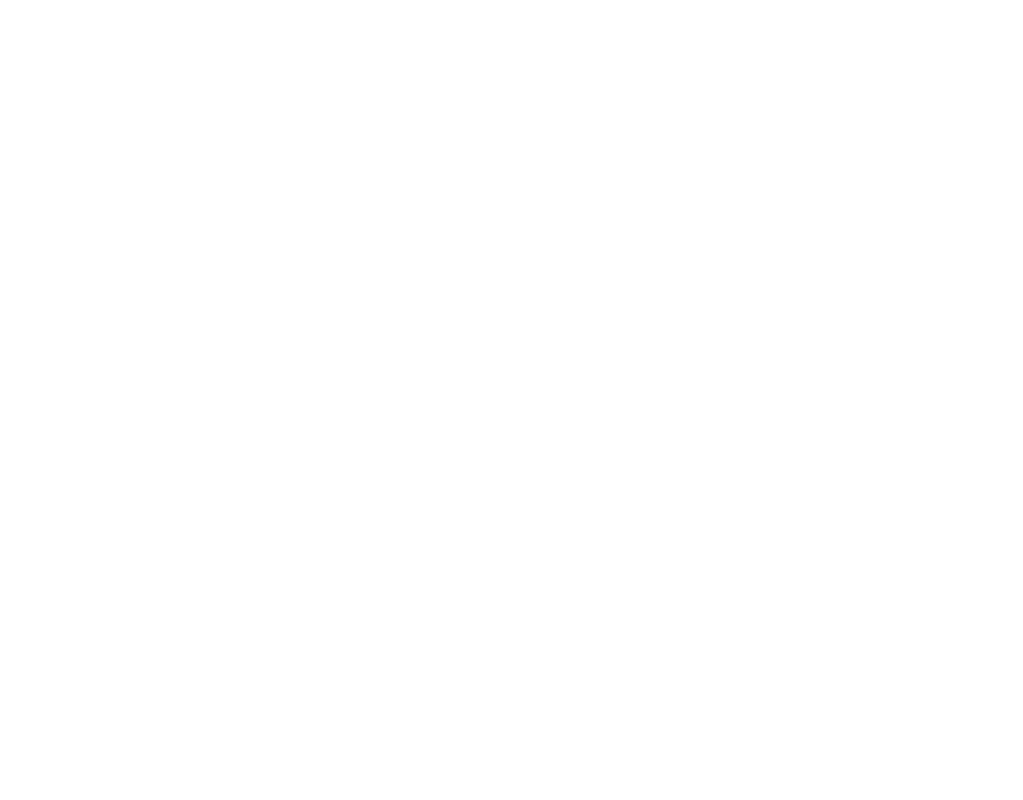
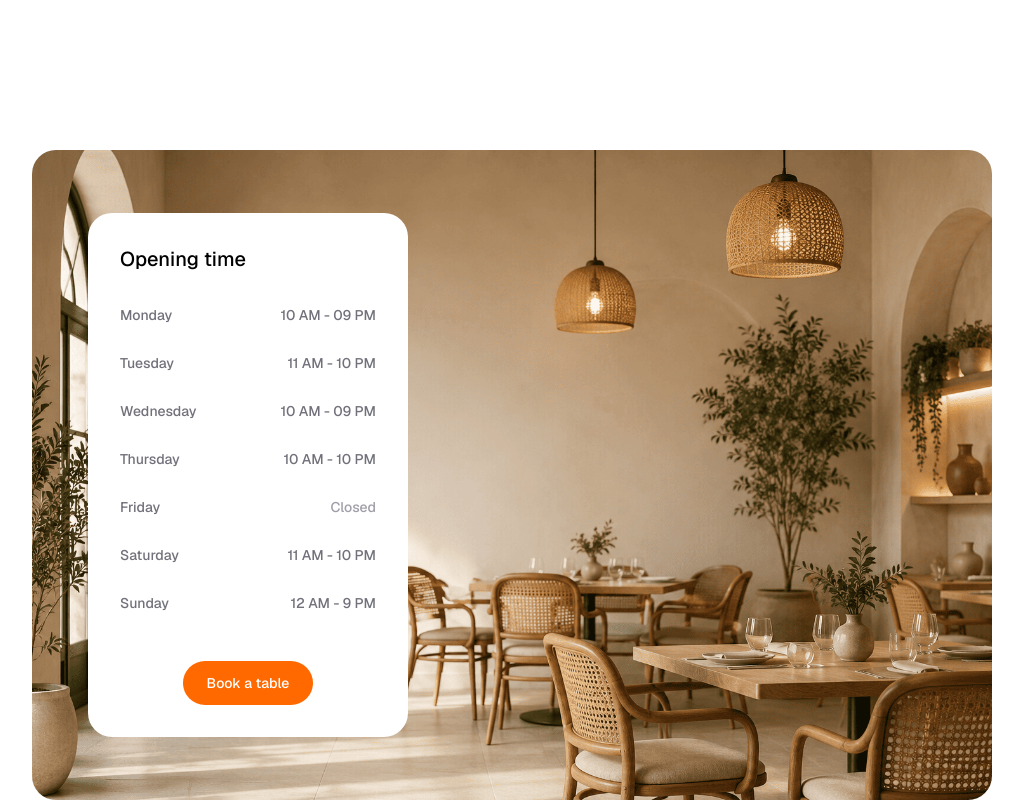
Before and after one commit to syedumaircodes/resto-landing-page, a React (Vite) app: page / in a window 1280 px wide. Shown: the part 3887-4687 px from the top of the page, without its empty margins (128-1151 px from the left). Before the commit the page ends 3861 px from the top, so only its background shows below. Built offline with nearby package versions, Linux system fonts and the light colour scheme.

Commit message:
timing-section added

```diff
--- a/src/App.jsx
+++ b/src/App.jsx
@@ -5,6 +5,7 @@
 import FeaturesSection from "./sections/features-section";
 import HeroSection from "./sections/hero-section";
 import StatsSection from "./sections/stats-section";
+import TimmingSection from "./sections/timming-section";
 
 const App = () => {
   return (
@@ -16,6 +17,7 @@
       <DishesSection />
       <FeaturesSection />
       <BookingSection />
+      <TimmingSection />
     </>
   );
 };
--- a/src/sections/booking-section.jsx
+++ b/src/sections/booking-section.jsx
@@ -49,7 +49,7 @@
               <span className="text-orange-500 font-medium text-lg shrink-0">
                 {item.number}
               </span>
-              <div clssName="flex flex-col">
+              <div className="flex flex-col">
                 <h3 className="text-xl mb-5">{item.title}</h3>
                 <p className="text-zinc-600">{item.description}</p>
               </div>
--- /dev/null
+++ b/src/sections/timming-section.jsx
@@ -0,0 +1,45 @@
+import AnimationProvider from "../components/animation-provider";
+import { timingData } from "../data/data";
+const TimmingSection = () => {
+  return (
+    <section id="timming" className="px-auto mt-44">
+      <AnimationProvider
+        scale={0.8}
+        y={8}
+        className="w-full max-w-5xl h-162.5 rounded-3xl bg-cover bg-center flex items-center justify-center md:justify-start px-6 md:px-14 overflow-hidden mx-auto bg-[url('/assets/restro-timing.png')]"
+      >
+        <div className="bg-white rounded-3xl p-8 w-full max-w-xs">
+          <AnimationProvider delay="0.3">
+            <h3 className="text-xl mb-8 font-medium">Opening time</h3>
+          </AnimationProvider>
+          <div className="space-y-7">
+            {timingData.map((item, index) => (
+              <AnimationProvider
+                key={index}
+                delay={index * 0.15}
+                className="flex justify-between items-center"
+              >
+                <span className="font-medium text-zinc-500">{item.day}</span>
+                <span
+                  className={`font-medium ${item.hours === "Closed" ? "text-zinc-400" : "text-zinc-500"}`}
+                >
+                  {item.hours}
+                </span>
+              </AnimationProvider>
+            ))}
+          </div>
+          <AnimationProvider delay={0.2} className="mt-12 flex justify-center">
+            <a
+              href="#booking-process"
+              className="bg-orange-500 hover:bg-orange-600 text-white font-medium px-6 py-3 rounded-full transition"
+            >
+              Book a table
+            </a>
+          </AnimationProvider>
+        </div>
+      </AnimationProvider>
+    </section>
+  );
+};
+
+export default TimmingSection;
```
